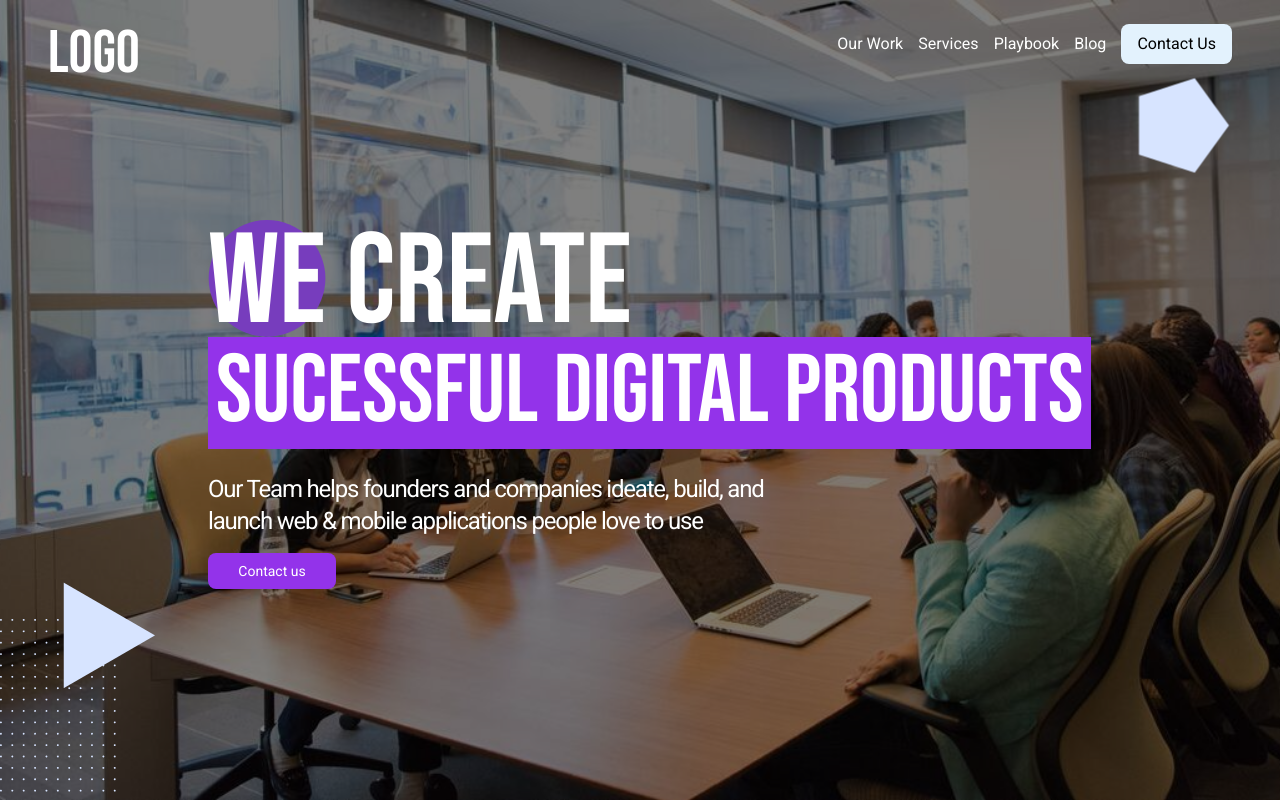
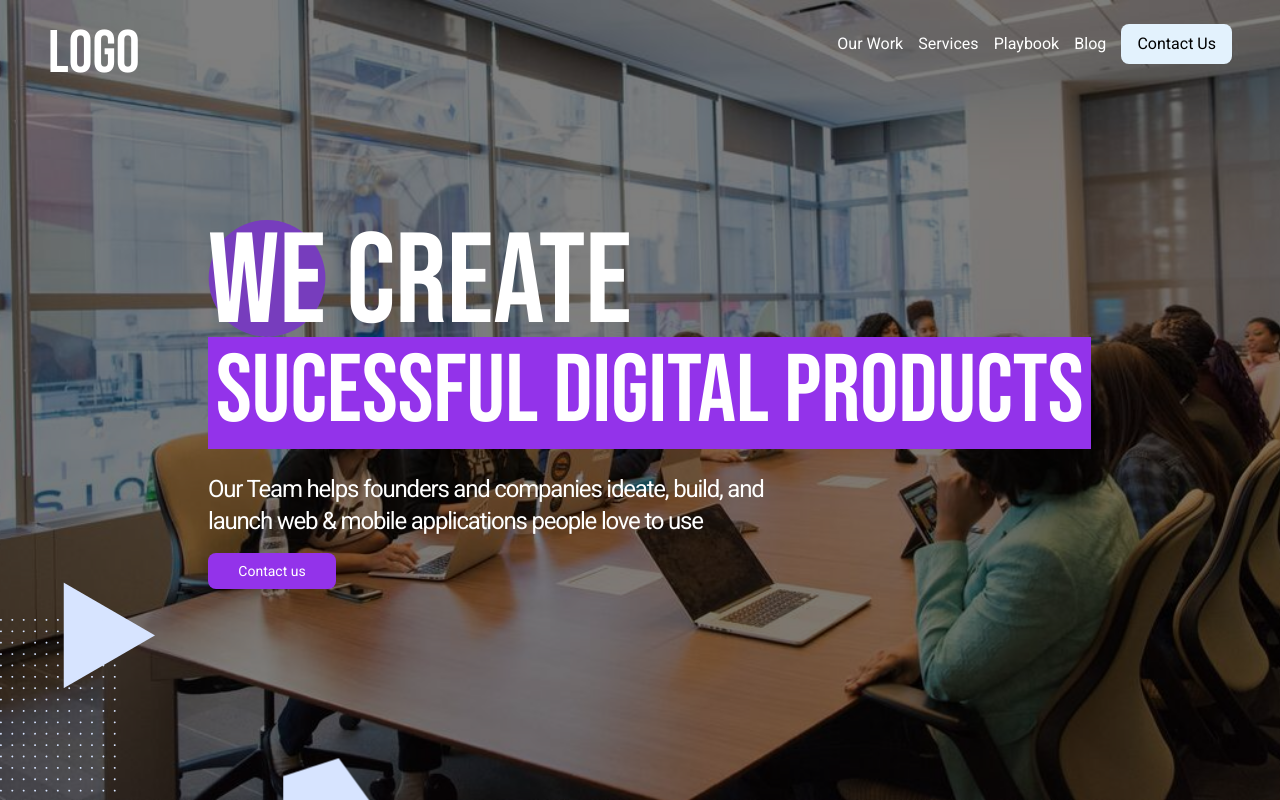
Before and after one commit to FixxooXD/Frontend-Project-1, a website: page index.html in a window 1280 px wide. Drawn offline with Linux system fonts and the light colour scheme.

Commit message:
Updating Ui

```diff
--- a/index.html
+++ b/index.html
@@ -17,7 +17,7 @@
     <title>Ignite</title>
   </head>
   <body>
-    <div id="parent" class="overflow-x-hidden">
+    <div id="parent" class="overflow-hidden">
       <div class="img-div absolute">
         <img
           class="h-screen w-screen object-cover object-center "
@@ -102,8 +102,8 @@
             alt="" />
         </div>
       </nav>
-      <div class="absolute inset-y-20 -right-12 sm:right-12">
-      <img id="pentagon" src="assets/shapes/pentagon.svg" alt="">
+      <div class="relative left-10">
+      <img class="absolute  inset-x-60 -inset-y-10" id="pentagon" src="assets/shapes/pentagon.svg" alt="">
     </div>
 
     <!-- Other Half -->
```
Also changed, not shown: src/output.css.
